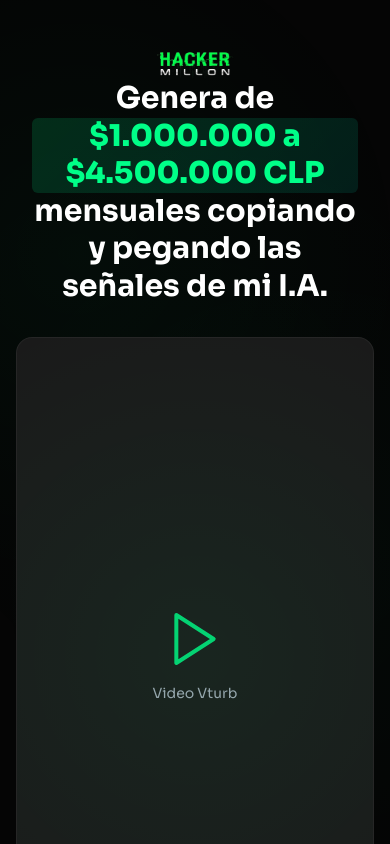
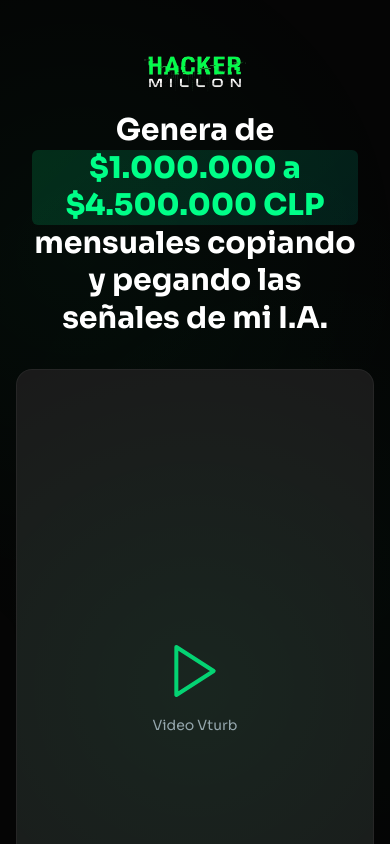
Before and after one commit to 24games/funil-interativo-greenfy, a React (Vite) app: page / in a window 390 px wide. Shown: the top 844 px of the page. Built offline with nearby package versions, Linux system fonts and the light colour scheme.

Commit message:
Initial commit: Landing Page Quiz Funnel 24Games

```diff
--- a/src/App.jsx
+++ b/src/App.jsx
@@ -26,21 +26,41 @@
   }
 
   return (
-    <div className="min-h-screen relative">
+    <div className="min-h-screen relative overflow-x-hidden">
       {/* Background com partículas */}
       <div className="particles-bg" />
 
-      {/* Logo Fixa no Topo */}
-      <div className="fixed top-4 left-1/2 transform -translate-x-1/2 z-50 w-full max-w-md px-4">
+      {/* Logo Fixa no Topo - Sem efeitos de scroll */}
+      <div
+        style={{
+          position: 'fixed',
+          top: '0.5rem',
+          left: '50%',
+          transform: 'translateX(-50%)',
+          zIndex: 50,
+          width: '100%',
+          maxWidth: '28rem',
+          padding: '0 1rem',
+          pointerEvents: 'none'
+        }}
+      >
         <img
           src="/images/HACKER MILLON PNG.png"
           alt="24Games Logo"
-          className="h-24 md:h-32 w-auto object-contain mx-auto"
+          style={{
+            height: '8rem',
+            width: 'auto',
+            objectFit: 'contain',
+            margin: '0 auto',
+            display: 'block',
+            pointerEvents: 'none'
+          }}
+          className="md:h-40"
         />
       </div>
 
       {/* Container principal */}
-      <div className="relative z-10 min-h-screen flex items-center justify-center px-4 py-8 pt-20">
+      <div className="relative z-10 min-h-screen flex items-center justify-center px-4 py-8 pt-28 md:pt-36">
         <div className="w-full max-w-md">
           <AnimatePresence mode="wait">
             {currentStep === 1 && (
```
